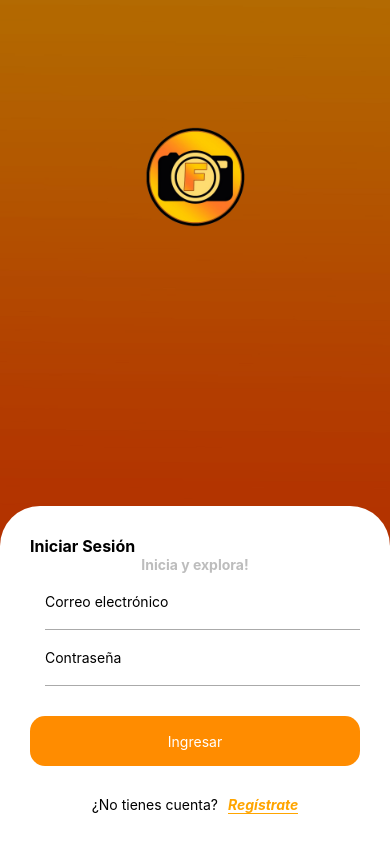
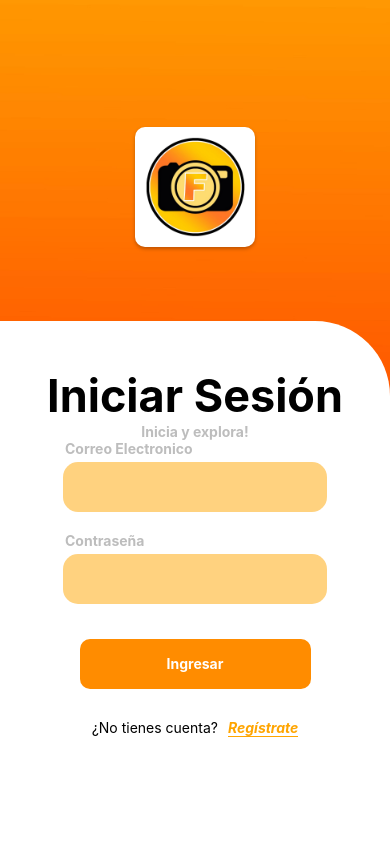
Before and after one commit to Nicolle07M/AppMobFotology, a React Native app in the folder FotologyMobile/: screen /HomeScreen in a window 390 px wide. Built offline with nearby package versions, Linux system fonts and the light colour scheme.

Commit message:
feat(Frontend): correct home style

```diff
--- a/FotologyMobile/src/Presentation/views/Home/Styles.tsx
+++ b/FotologyMobile/src/Presentation/views/Home/Styles.tsx
@@ -1,4 +1,5 @@
 import { StyleSheet } from "react-native";
+import { CustomTextInput } from '../../../components/CustomTextInput';
 
 const HomeStyles = StyleSheet.create({
     container: {
@@ -8,22 +9,22 @@ const HomeStyles = StyleSheet.create({
     imageBackground: {
       width: '100%',
       height: '100%',
-      opacity: 0.7,
       bottom: '30%',
     },
     form: {
       width: '100%',
-      height: '40%',
+      height: '62%',
       backgroundColor: 'white',
       position: 'absolute',
       bottom: 0,
-      borderTopLeftRadius: 40,
-      borderTopRightRadius: 40,
+      borderTopLeftRadius: 0,
+      borderTopRightRadius: 75,
       padding: 30,
     },
     formText: {
-      fontWeight: 'bold',
-      fontSize: 16,
+        fontWeight: 'bold',
+        fontSize: 45,
+        alignSelf: 'center',
     },
     formText1: {
       fontWeight: 'bold',
@@ -31,6 +32,14 @@ const HomeStyles = StyleSheet.create({
       alignSelf: 'center',
       color: '#bdbdbd',
     },
+    formText2: {
+        fontWeight: 'bold',
+        fontSize: 14,
+        alignSelf: 'baseline',
+        color: '#bdbdbd',
+        marginBottom: 5,
+        marginLeft: 35
+      },
     formRegister: {
       flexDirection: 'row',
       justifyContent: 'center',
@@ -60,6 +69,21 @@ const HomeStyles = StyleSheet.create({
       marginTop: 10,
       fontWeight: 'bold',
     },
+    logoBackground: {
+        backgroundColor: 'white',
+        padding: 10,
+        borderRadius: 10, // Ajusta el radio de borde según sea necesario
+        elevation: 5, // Esto agrega sombra al recuadro blanco (Android)
+        shadowColor: '#000',
+        shadowOffset: {
+          width: 0,
+          height: 2,
+        },
+        shadowOpacity: 0.25,
+        shadowRadius: 3.84,
+      },
+
+
   });
 
   export default HomeStyles;
--- a/FotologyMobile/src/Presentation/views/Home/home.tsx
+++ b/FotologyMobile/src/Presentation/views/Home/home.tsx
@@ -15,9 +15,6 @@ export const HomeScreen = () => {
 
   const navigation = useNavigation<StackNavigationProp<RootStackParamList>>();
 
-  const handleRegisterPress = () => {
-    navigation.navigate('RegisterScreen'); // Reemplaza 'Register' con el nombre de tu pantalla de registro en tus rutas de navegación
-    };
 
   return (
     <View style={styles.container}>
@@ -26,25 +23,35 @@ export const HomeScreen = () => {
         style={styles.imageBackground}
       />
       <View style={styles.logoContainer}>
+      <View style={styles.logoBackground}>
         <Image
           source={require('../../../../assets/logo2.png')}
           style={styles.logoImage}
         />
+         </View>
       </View>
+
       <View style={styles.form}>
+      <Text> {'\n'}</Text>
         <Text style={styles.formText}>Iniciar Sesión</Text>
         <Text style={styles.formText1}>Inicia y explora!</Text>
 
+        <Text></Text>
+
+        <Text style={styles.formText2}>Correo Electronico</Text>
+
         <CustomTextInput
-          placeholder='Correo electrónico'
+          //placeholder='Correo electrónico'
           keyboardType='email-address'
           property='email'
           onChangeText={onChange}
           value={email}
         />
 
+
+      <Text style={styles.formText2}>Contraseña</Text>
         <CustomTextInput
-          placeholder='Contraseña'
+          //placeholder='Contraseña'
           keyboardType='default'
           property='password'
           onChangeText={onChange}
@@ -52,7 +59,7 @@ export const HomeScreen = () => {
           secureTextEntry={true}
         />
 
-        <View style={{ marginTop: 30 }}>
+        <View style={{ marginTop: 15 }}>
           <RoundedButton text='Ingresar' onPress={() =>{
             console.log('Email: ' + email);
             console.log('Password: ' + password);
--- a/FotologyMobile/src/Presentation/views/register/Styles.tsx
+++ b/FotologyMobile/src/Presentation/views/register/Styles.tsx
@@ -8,7 +8,6 @@ const RegisterStyle = StyleSheet.create({
     imageBackground: {
       width: '100%',
       height: '100%',
-      opacity: 0.7,
       bottom: '30%',
     },
     form: {
--- a/FotologyMobile/src/Presentation/views/register/register.tsx
+++ b/FotologyMobile/src/Presentation/views/register/register.tsx
@@ -27,7 +27,7 @@ export const RegisterScreen = () => {
       <View style={styles.form}>
         <Text style={styles.formText}>Registrate con nosotros!</Text>
         <CustomTextInput
-              placeholder='Nombres'
+
               keyboardType='default'
               property='name'
               onChangeText={onChange}
@@ -35,7 +35,7 @@ export const RegisterScreen = () => {
             />
 
             <CustomTextInput
-              placeholder='Apellidos'
+
               keyboardType='default'
               property='lastname'
               onChangeText={onChange}
@@ -43,7 +43,7 @@ export const RegisterScreen = () => {
             />
 
             <CustomTextInput
-              placeholder='Correo electrónico'
+
               keyboardType='email-address'
               property='email'
               onChangeText={onChange}
@@ -51,7 +51,7 @@ export const RegisterScreen = () => {
             />
 
             <CustomTextInput
-              placeholder='Teléfono'
+
               keyboardType='numeric'
               property='phone'
               onChangeText={onChange}
@@ -59,7 +59,7 @@ export const RegisterScreen = () => {
             />
 
             <CustomTextInput
-              placeholder='Contraseña'
+
               keyboardType='default'
               property='password'
               onChangeText={onChange}
@@ -68,7 +68,7 @@ export const RegisterScreen = () => {
             />
 
             <CustomTextInput
-              placeholder='Confirmar Contraseña'
+
               keyboardType='default'
               property='confirmPassword'
               onChangeText={onChange}
--- a/FotologyMobile/src/components/CustomTextInput.tsx
+++ b/FotologyMobile/src/components/CustomTextInput.tsx
@@ -2,7 +2,7 @@ import React from 'react';
 import { View, Image, TextInput, StyleSheet, KeyboardType } from 'react-native';
 
 interface Props {
-  placeholder: string;
+  //placeholder: string;
   value: string;
   keyboardType: KeyboardType;
   secureTextEntry?: boolean;
@@ -11,7 +11,7 @@ interface Props {
 }
 
 export const CustomTextInput = ({
-  placeholder,
+  //placeholder,
   value,
   keyboardType,
   secureTextEntry = false,
@@ -21,7 +21,7 @@ export const CustomTextInput = ({
   return (
       <TextInput
         style={styles.formTextInput}
-        placeholder={placeholder}
+        //placeholder={placeholder}
         keyboardType={keyboardType}
         value={value}
         onChangeText={text => onChangeText(property, text)}
@@ -41,9 +41,11 @@ const styles = StyleSheet.create({
     marginTop: 30,
   },
   formTextInput: {
-    flex: 1,
-    borderBottomWidth: 1,
-    borderBottomColor: '#AAAAAA',
-    marginLeft: 15,
+    backgroundColor: '#FFA50080', // Color de fondo naranja claro
+    borderRadius: 15, // Borde redondeado
+    width: '80%',
+    height: 50,
+    marginBottom: 20,
+    alignSelf: 'center'
   }
 });
--- a/FotologyMobile/src/components/RoundedButton.tsx
+++ b/FotologyMobile/src/components/RoundedButton.tsx
@@ -20,14 +20,16 @@ export const RoundedButton = ({ text, onPress}: Props) => {
 
 const styles = StyleSheet.create({
   RoundedButton: {
-    width: '100%',
+    width: '70%',
     height: 50,
     backgroundColor: MyColors.colorButton,
     alignItems: 'center',
+    alignSelf: 'center',
     justifyContent: 'center',
-    borderRadius: 15,
+    borderRadius: 10,
   },
   textButton: {
     color: 'white',
+    fontWeight: 'bold'
   },
 });
```
